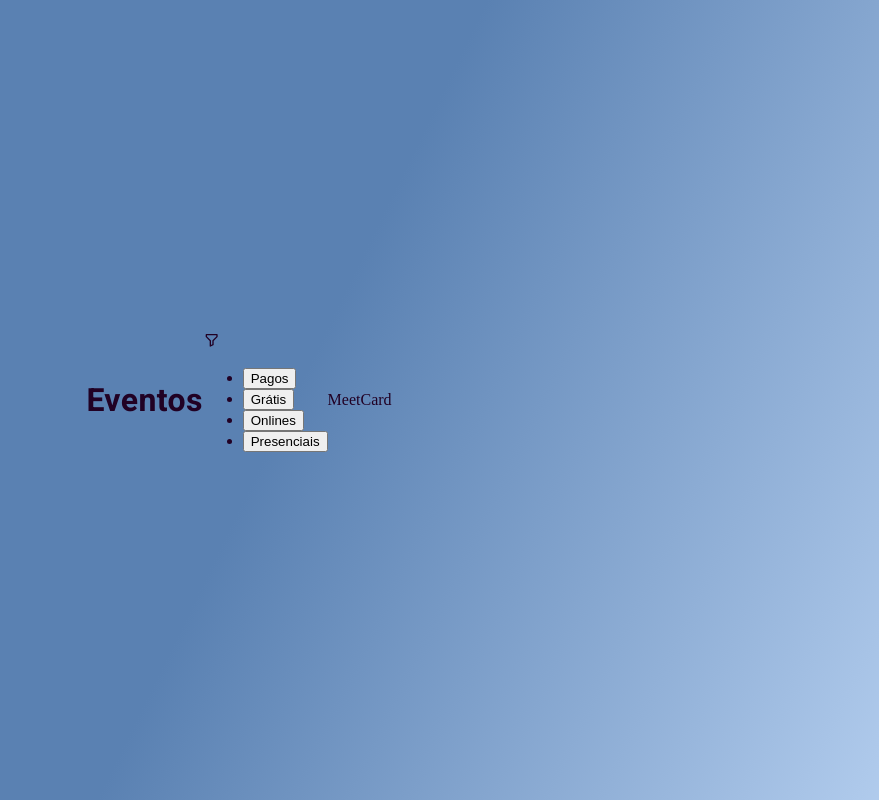
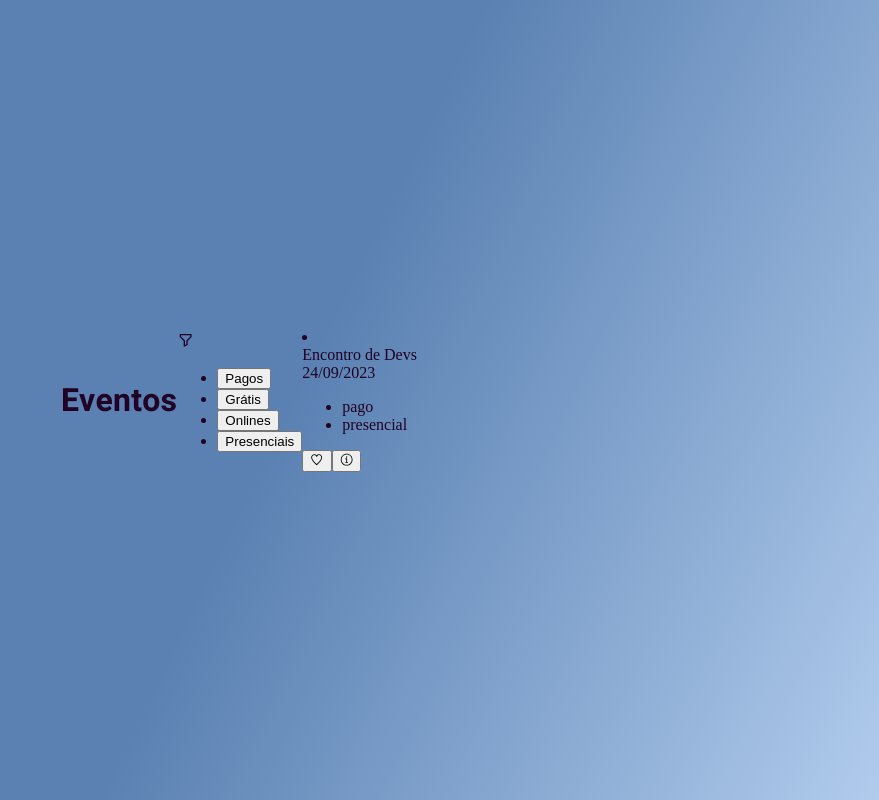
Before and after one commit to orange-hacka-zero/hacka-zero-FrontEnd, a React (Vite) app: page / in a window 1280 px wide. Shown: the whole page, without its empty margins (401-1280 px from the left). Built offline with nearby package versions, Linux system fonts and the light colour scheme.

Commit message:
feat: Creates MeetCard component

```diff
--- a/src/pages/Events/Events.tsx
+++ b/src/pages/Events/Events.tsx
@@ -8,6 +8,16 @@ import TagBtn from "./components/TagBtn";
 import MeetCard from "./components/MeetCard";
 
 const Events: FC = () => {
+  const meetData = {
+    id: 1,
+    name: "Encontro de Devs",
+    date: "24/09/2023",
+    tags: ["pago", "presencial"],
+    details:
+      "Participe da nossa reunião de desenvolvedores, onde temas fascinantes e palestrantes   renomados se encontram para uma experiência imperdível na vanguarda da tecnologia.    Junte-se a nós e explore o futuro!",
+    address: "Avenida Sol Nascente - N: 03 - São Paulo - Capital",
+    link: "encontrodedevs011.com.br/events",
+  };
   return (
     <main>
       <h1>Eventos</h1>
@@ -21,7 +31,7 @@ const Events: FC = () => {
         </ul>
       </section>
       <section className={style.eventsContainer}>
-        <MeetCard />
+        <MeetCard meetData={meetData} />
       </section>
     </main>
   );
--- a/src/pages/Events/components/MeetCard.tsx
+++ b/src/pages/Events/components/MeetCard.tsx
@@ -1,7 +1,45 @@
 import React from "react";
 
-const MeetCard: React.FC = () => {
-  return <div>MeetCard</div>;
+import "../../../globalStyles.css";
+import style from "../Events.module.css";
+
+import { RxInfoCircled } from "react-icons/rx";
+import { RxHeart } from "react-icons/rx";
+// import { RxHeartFilled } from "react-icons/rx";
+
+type MeetCardProps = {
+  meetData: {
+    id: number;
+    name: string;
+    date: string;
+    tags: string[];
+    details: string;
+    link: string;
+  };
+};
+const MeetCard: React.FC<MeetCardProps> = ({ meetData }) => {
+  const { name, date, tags } = meetData;
+  return (
+    <li>
+      <section>
+        <h2>{name}</h2>
+        <h3>{date}</h3>
+      </section>
+      <ul>
+        {tags.map((tag: string) => (
+          <li key={tag}>{tag}</li>
+        ))}
+      </ul>
+      <section className={style.iconsContainer}>
+        <button>
+          <RxHeart />
+        </button>
+        <button>
+          <RxInfoCircled />
+        </button>
+      </section>
+    </li>
+  );
 };
 
 export default MeetCard;
```
